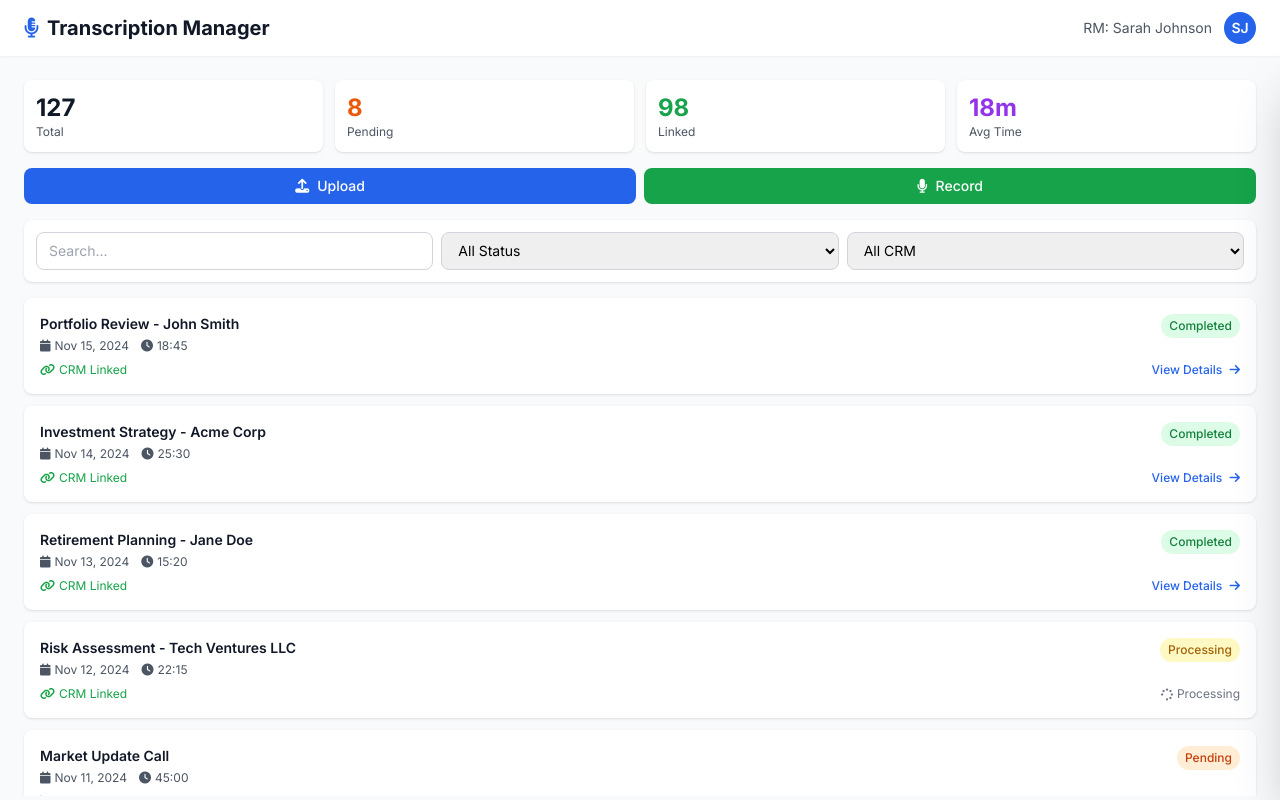
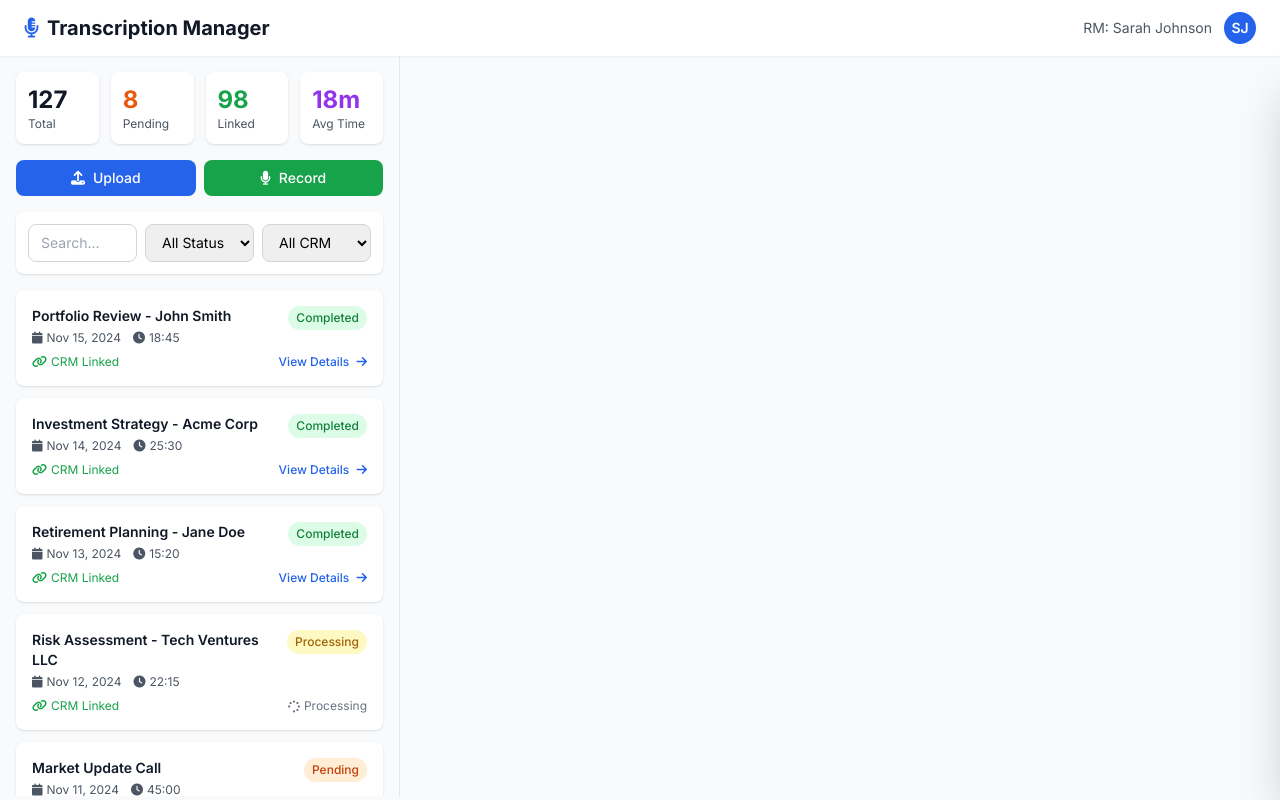
Before and after one commit to sanjeev23oct/ai-constitution, a plain HTML site: page examples/rm-transcription-manager-prototype.html in a window 1280 px wide. Drawn offline with nearby package versions, Linux system fonts and the light colour scheme.

```diff
--- a/examples/rm-transcription-manager-prototype.html
+++ b/examples/rm-transcription-manager-prototype.html
@@ -71,7 +71,7 @@
     <!-- Main Content -->
     <div class="flex h-[calc(100vh-60px)]">
         <!-- Left Panel - List -->
-        <div class="flex-1 overflow-y-auto p-6">
+        <div class="w-[400px] overflow-y-auto p-4 border-r border-gray-200">
 
             <!-- Compact Stats -->
             <div class="grid grid-cols-4 gap-3 mb-4">
```
